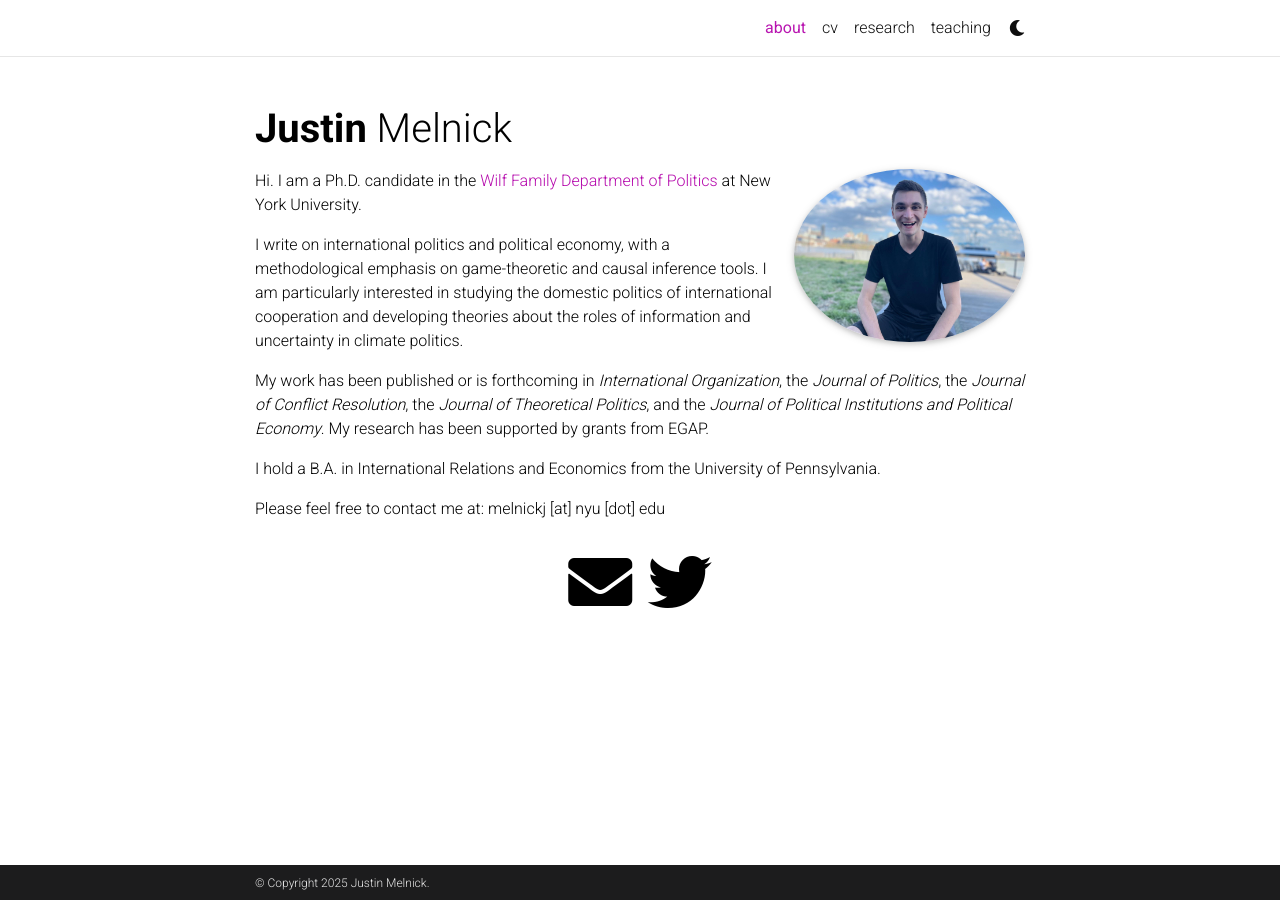
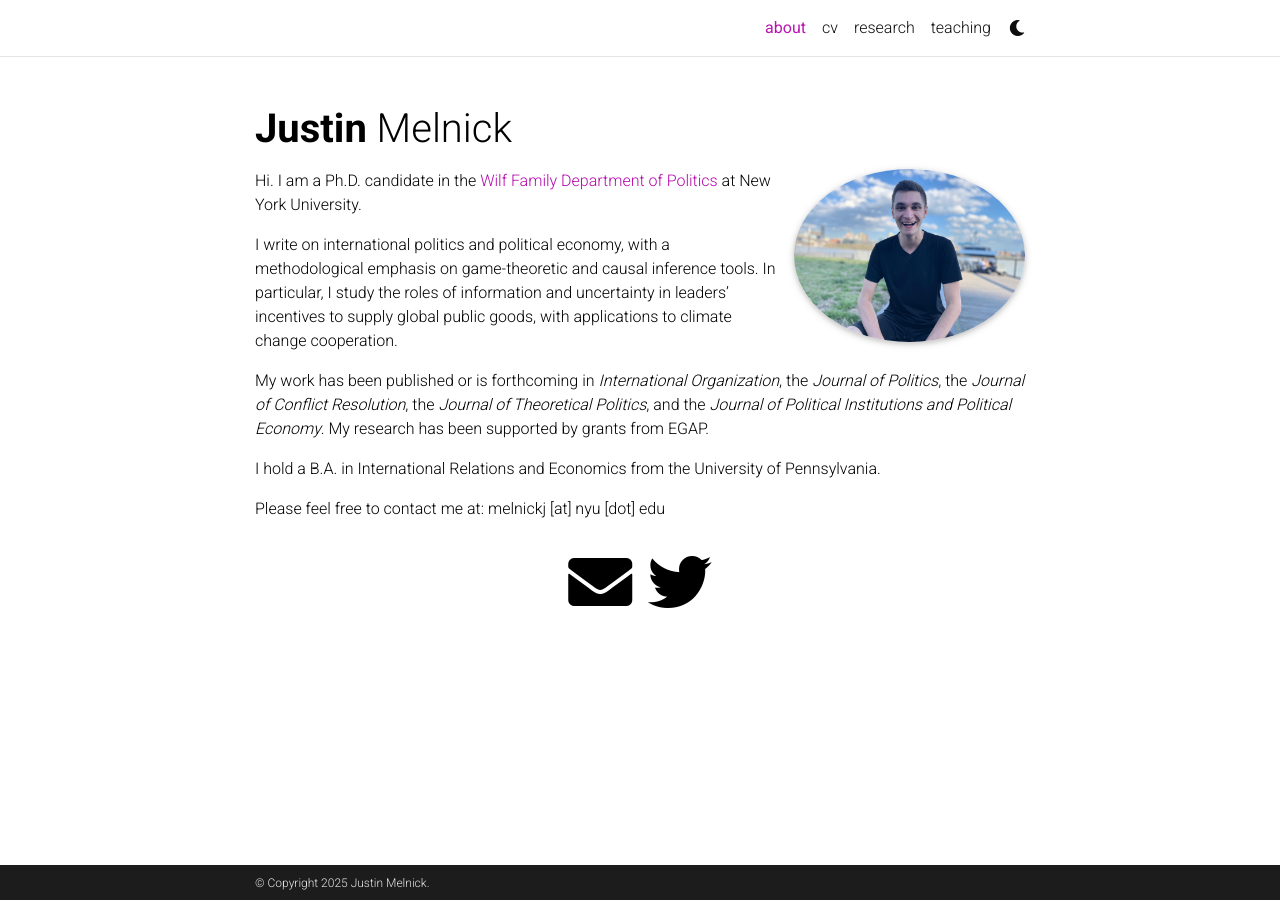
Before and after one commit to justinmelnick/justinmelnick.github.io, a Jekyll site: the page built from _pages/about.md, in a window 1280 px wide. Built offline with Jekyll 4.4.1, drawn with Linux system fonts in a browser that asks for light colours; full-size pictures stand in for the smaller copies a plugin makes; comment, search, counter and statistics services are not loaded; a style sheet for code colours, icons or effects is not loaded.

Commit message:
update about

```diff
--- a/_pages/about.md
+++ b/_pages/about.md
@@ -20,9 +20,11 @@ social: true  # includes social icons at the bottom of the page
 
 Hi. I am a Ph.D. candidate in the [Wilf Family Department of Politics](https://as.nyu.edu/departments/politics.html) at New York University.
 
-I write on international politics and political economy, with a methodological emphasis on game-theoretic and causal inference tools. I am particularly interested in studying the domestic politics of international cooperation and developing theories about the roles of information and uncertainty in climate politics.
+I write on international politics and political economy, with a methodological emphasis on game-theoretic and causal inference tools. In particular, I study the roles of information and uncertainty in leaders’ incentives to supply global public goods, with applications to climate change cooperation.
 
-<!-- . I am interested in the interdependence between domestic politics and international cooperation, and explore these entanglements by leveraging game-theoretic tools and quantitative methods.
+<!-- . I am particularly interested in studying the domestic politics of international cooperation and developing theories about the roles of information and uncertainty in climate politics.
+
+I am interested in the interdependence between domestic politics and international cooperation, and explore these entanglements by leveraging game-theoretic tools and quantitative methods.
 
 My current research falls into two broad programs:
 1. the political economy of climate change policy;
```
